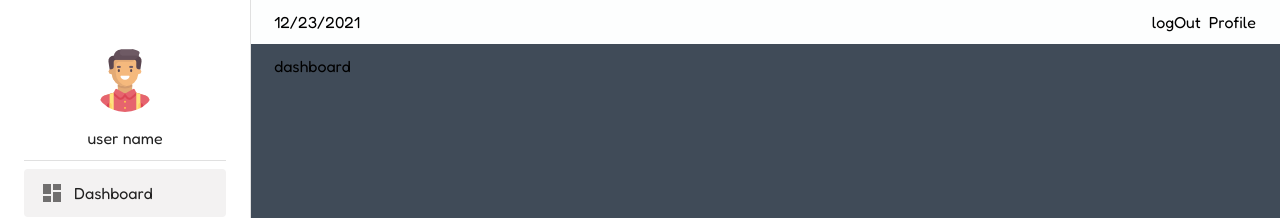
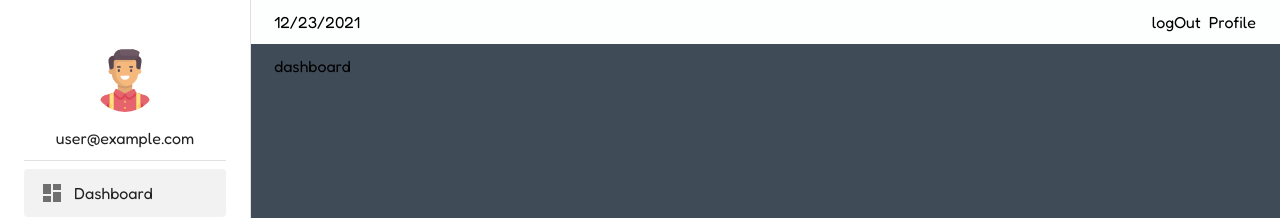
Before and after one commit to Alireza-ce/expenses-management, a React (Create React App) app: page /panel in a window 1280 px wide. Shown: the top 218 px of the page. Built offline with nearby package versions, Linux system fonts and the light colour scheme; no server answers; sample sign-in values are in the browser's storage.

Commit message:
add user email in side nav

```diff
--- a/src/containers/panel-layout/panel-layout.tsx
+++ b/src/containers/panel-layout/panel-layout.tsx
@@ -10,11 +10,12 @@ import ListItem from '@material-ui/core/ListItem';
 import ListItemIcon from '@material-ui/core/ListItemIcon';
 import ListItemText from '@material-ui/core/ListItemText';
 import ToolBar from './../../components/toolbar';
+import { useAuth } from '../../hooks/context/AuthProvider';
 
 function PanelLayout() {
   const navigate = useNavigate();
   const location = useLocation();
-
+  const { currentUser } = useAuth();
   const sideBarLinks = [
     {
       text: 'Dashboard',
@@ -34,7 +35,7 @@ function PanelLayout() {
         <div className={classes.drawerContent}>
           <div className={classes.userInfo}>
             <img src={require('../../assets/img/avatar.png')} alt="user-icon" />
-            <p>user name</p>
+            <p>{currentUser?.email}</p>
           </div>
           <Divider />
           <List>
@@ -48,7 +49,7 @@ function PanelLayout() {
         </div>
       </Drawer>
       <div className={classes.layoutContent}>
-       <ToolBar />
+        <ToolBar />
         <div className={classes.routerOutlet}>
           <Outlet />
         </div>
```
